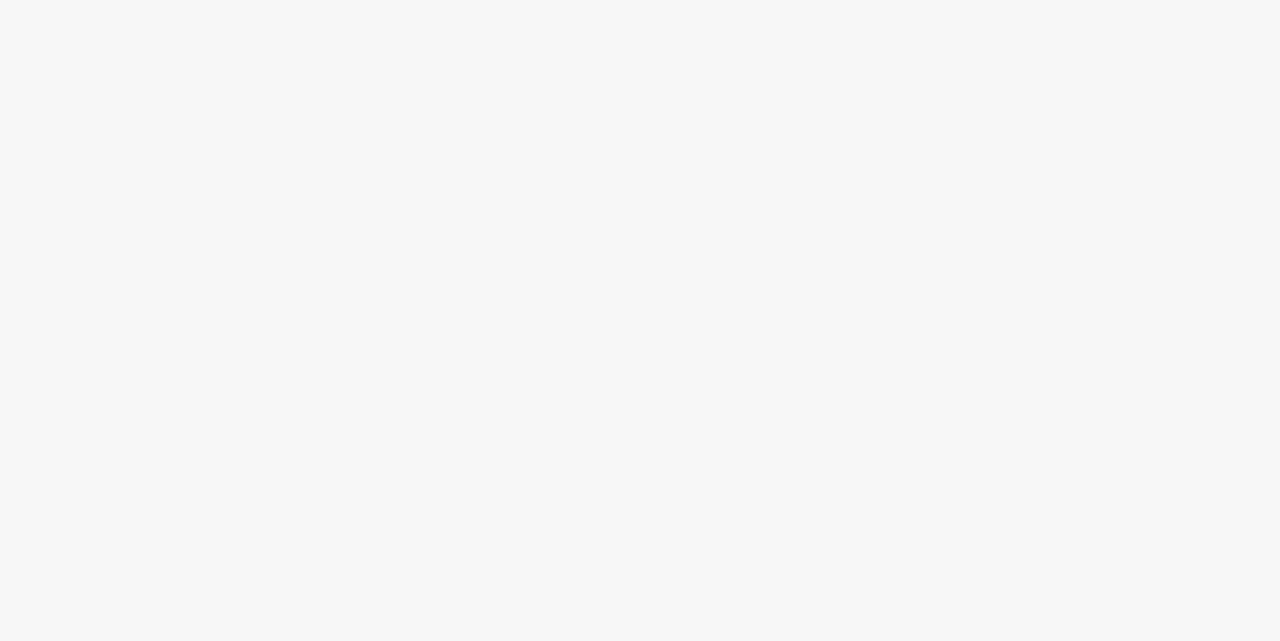
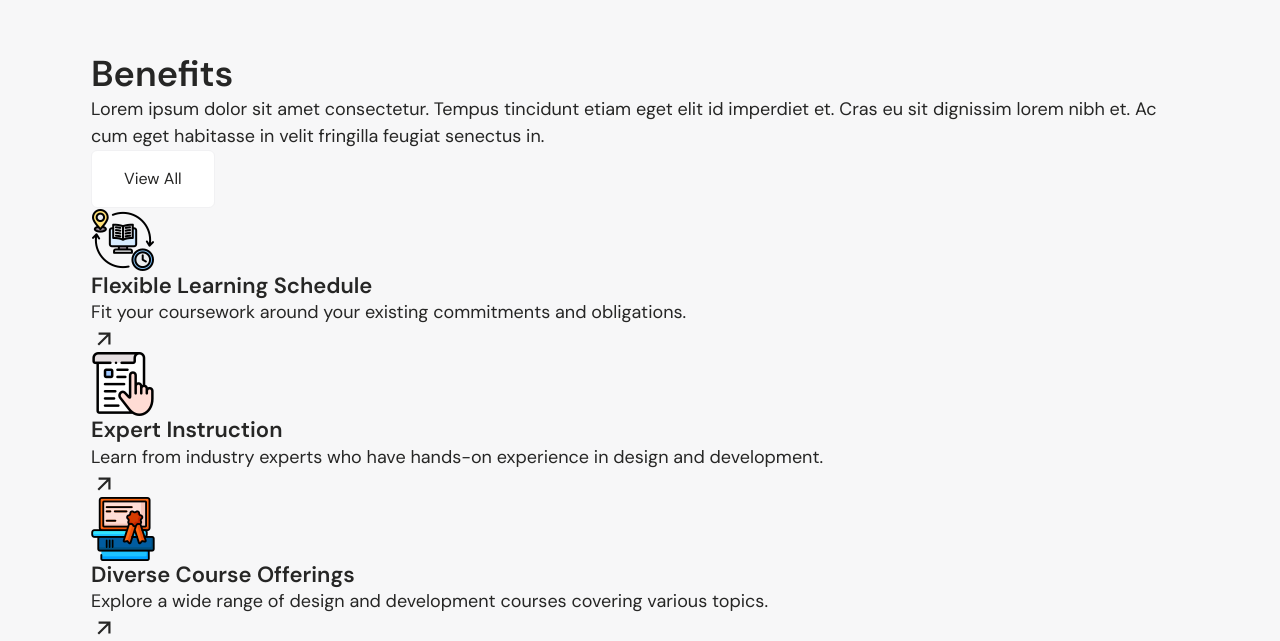
Before and after one commit to rakibulrahmandev/skillpath, a React (Vite) app: page / in a window 1280 px wide. Shown: the part 1373-2014 px from the top of the page. Before the commit the page ends 1216 px from the top, so only its background shows below. Built offline with nearby package versions, Linux system fonts and the light colour scheme.

Commit message:
Benefits.jsx file html structure done

```diff
--- a/src/components/Benefits/Benefits.jsx
+++ b/src/components/Benefits/Benefits.jsx
@@ -1,7 +1,31 @@
+import { RiArrowRightUpLine } from "@remixicon/react";
+import { benefitItems } from "../../constants/data";
+import Title from "../Title/Title";
+
 export default function Benefits() {
     return (
         <>
-
+            <section className="section">
+                <div className="container">
+                    <Title title='Benefits' text='Lorem ipsum dolor sit amet consectetur. Tempus tincidunt etiam eget elit id imperdiet et. Cras eu sit dignissim lorem nibh et. Ac cum eget habitasse in velit fringilla feugiat senectus in.' link='View All' />
+                    <div className="">
+                        {benefitItems.map((item) => (
+                            <div className="">
+                                <div className="">
+                                    <img src={item?.icon} alt={item?.title} width={64} height={64} />
+                                </div>
+                                <div className="">
+                                    <h4>{item?.title}</h4>
+                                    <p>{item?.text}</p>
+                                </div>
+                                <button>
+                                    <RiArrowRightUpLine size={26} />
+                                </button>
+                            </div>
+                        ))}
+                    </div>
+                </div>
+            </section>
         </>
     )
 };
```
